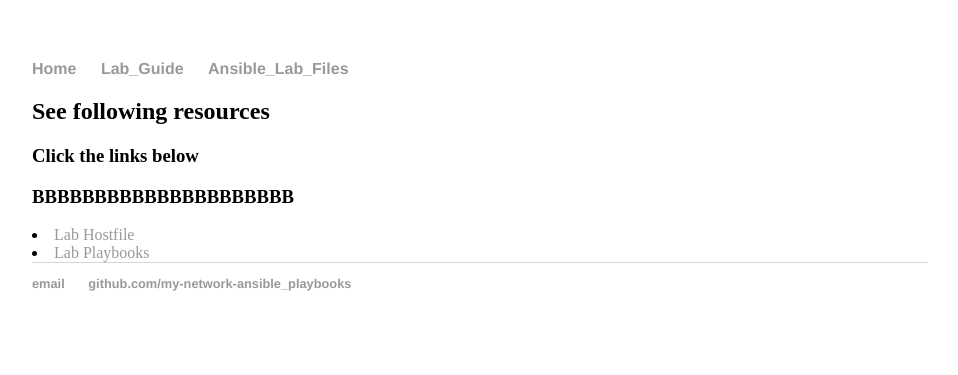
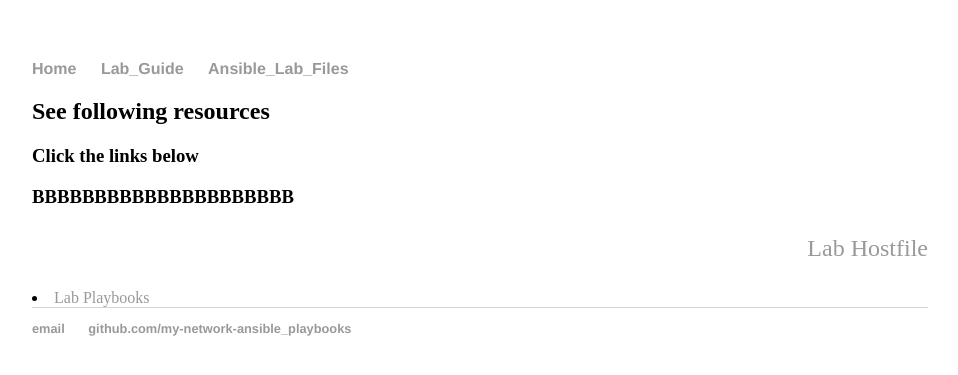
Before and after one commit to craigeowen/craigeowen.github.io, a Jekyll site: the page built from ansible/index.html, in a window 1280 px wide. Shown: the top 375 px of the page, without its empty margins (160-1118 px from the left). Built offline with Jekyll 4.4.1, drawn with Linux system fonts in a browser that asks for light colours.

Commit message:
Update index.html

```diff
--- a/ansible/index.html
+++ b/ansible/index.html
@@ -7,5 +7,5 @@ title: Ansible Resources
 <h3> Click the links below</h3>
 <h3> BBBBBBBBBBBBBBBBBBBBB</h3>
 
-<li><a align="right" href="https://github.com/craigeowen/my-network-ansible_playbooks/tree/master/ansible_files/hosts.txt">Lab Hostfile</a></li>
+<p align="right"><a href="https://github.com/craigeowen/my-network-ansible_playbooks/tree/master/ansible_files/hosts.txt">Lab Hostfile</a></p>
 <li><a href="https://github.com/craigeowen/my-network-ansible_playbooks/tree/master/ansible_files/">Lab Playbooks</a></li>
```
